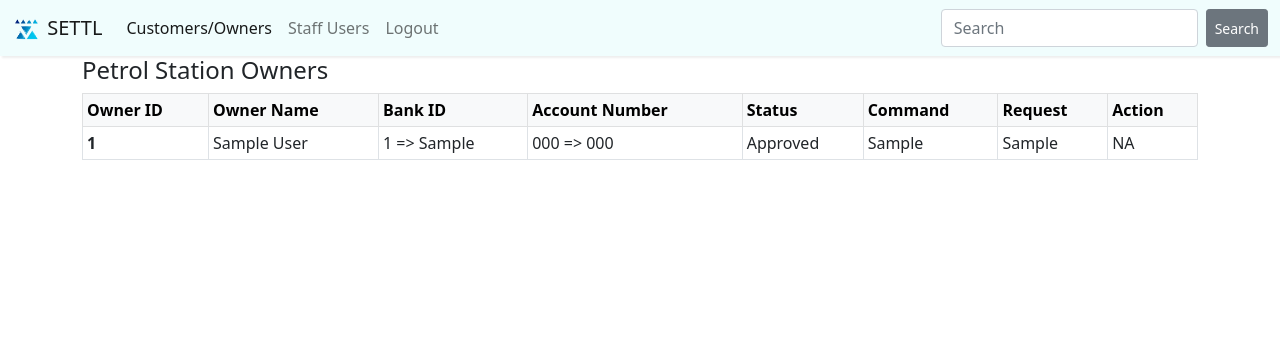
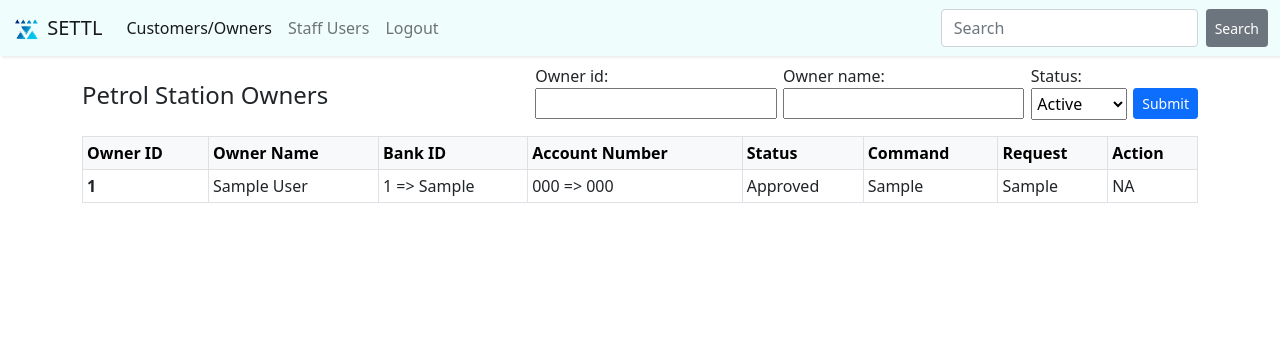
Before and after one commit to ezrankayamba/settlementor, a Django app: page / in a window 1280 px wide. Shown: the top 356 px of the page. Run offline with Django 3.2, Linux system fonts and the light colour scheme; a user stored in the database is signed in; tables that the repository leaves empty hold one stand-in row (values such as "Sample post"); parts of the project's set-up code (start-up, migrations or seed data) failed here and were passed over; some libraries are stand-ins or nearby versions.

Commit message:
added search on customers

```diff
--- /dev/null
+++ b/backend/web/filters.py
@@ -0,0 +1,21 @@
+import django_filters
+from core import models
+from django import forms
+
+STATUS_CHOICES = [
+    ('Active', 'Active'),
+    ('Pending', 'Pending'),
+    ('Removed', 'Removed'),
+    ('Initiated', 'Initiated'),
+]
+
+
+class CustomerFilter(django_filters.FilterSet):
+    owner_name = django_filters.CharFilter(lookup_expr='iexact')
+    status = django_filters.CharFilter(
+        widget=forms.Select(choices=STATUS_CHOICES),
+    )
+
+    class Meta:
+        model = models.Customer
+        fields = ['owner_id']
--- a/backend/web/static/web/css/styles.css
+++ b/backend/web/static/web/css/styles.css
@@ -25,3 +25,32 @@
 form .fields li {
     /* max-width: 24em; */
 }
+
+.filter-container {
+    display: flex;
+    justify-content: space-between;
+    align-items: center;
+    padding-top: .5em;
+}
+.filter-container  form {
+    display: flex;
+    gap: .4em;
+    align-items: center;
+}
+
+.filter-container  form input[type=submit]{
+    margin-top: .5em;
+}
+
+.filter-container  form p {
+    display: flex;
+    flex-direction: column;
+}
+
+.filter-container  form p select {
+    padding: .18em .1em;
+}
+
+.filter-container  form p input[type=text] {
+    padding: .1em .2em;
+}
--- a/backend/web/templates/web/customers.html
+++ b/backend/web/templates/web/customers.html
@@ -3,7 +3,14 @@
 {% block title %}Customers{% endblock %}
 
 {% block content %}
-<h4>Petrol Station Owners</h4>
+<div class="filter-container">
+    <h4>Petrol Station Owners</h4>
+    <form method="get">
+        {{ customers.form.as_p }}
+        <input type="submit" class="btn btn-primary btn-sm" />
+    </form>
+</div>
+
 <table class="table table-sm table-bordered">
     <thead class="table-light">
         <tr>
@@ -19,7 +26,7 @@
         </tr>
     </thead>
     <tbody>
-        {% for customer in customers %}
+        {% for customer in customers.qs %}
         <tr>
             <!-- <th scope="row">{{ customer.id }}</th> -->
             <th scope="row">{{ customer.owner_id }}</th>
--- a/backend/web/views.py
+++ b/backend/web/views.py
@@ -1,4 +1,3 @@
-from django.shortcuts import render
 from core import models
 from django.contrib.auth.decorators import login_required
 from django.contrib import messages
@@ -8,6 +7,7 @@ from django.shortcuts import render, redirect
 from django.contrib.auth.models import User
 import logging
 from django.db import IntegrityError
+from . import filters
 
 logger = logging.getLogger(__name__)
 
@@ -16,9 +16,10 @@ logger = logging.getLogger(__name__)
 def customers(request):
     resp = None
     if request.method == 'POST':
-        print(request.POST)
         resp = action_pending(request)
-    return render(request, 'web/customers.html', {'customers': models.Customer.objects.all()})
+        return redirect('customers', {})
+    f = filters.CustomerFilter(request.GET, queryset=models.Customer.objects.all())
+    return render(request, 'web/customers.html', {'customers': f})
 
 
 @login_required
```
